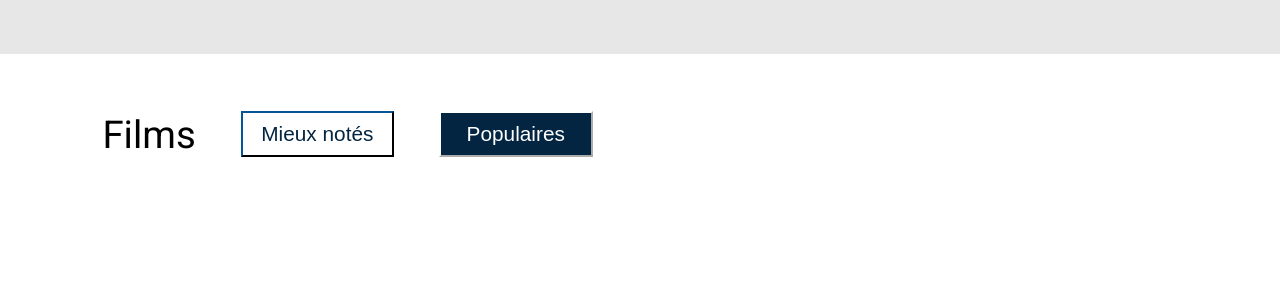
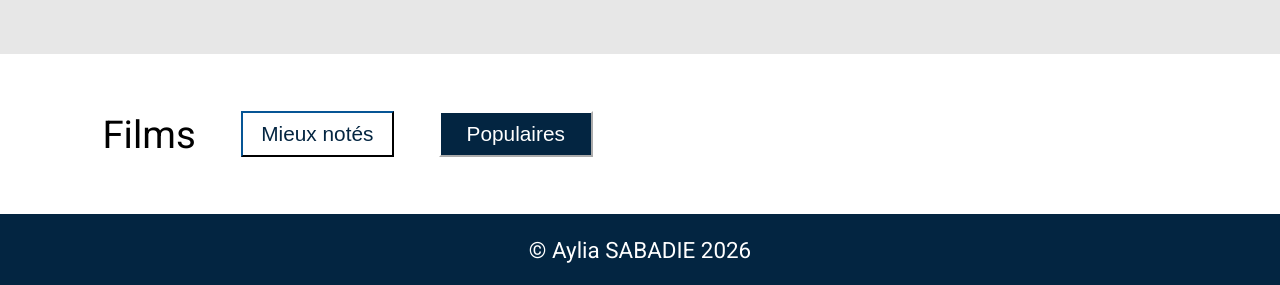
Before and after one commit to Ayliabricot/ProjetWebCinema, a plain HTML site: page index.html in a window 1280 px wide. Shown: the part 697-982 px from the top of the page. Before the commit the page ends 911 px from the top, so only its background shows below. Drawn offline with Linux system fonts and the light colour scheme; no server answers.

Commit message:
Ajout d'un petit footer rapidement

```diff
--- a/css/style.css
+++ b/css/style.css
@@ -212,3 +212,20 @@ main{
         background-color: #E7E7E7;
     }
 }
+
+footer{
+    width : 100%;
+    font-family: 'Roboto';
+    font-weight: lighter;
+    align-items: center;
+    display : flex;
+    margin:0;
+    justify-content: space-around;
+    background-color: #032541;
+    p{
+        font-size: 1.4em;
+            font-weight: lighter;
+            text-align: center;
+            color: white;
+    }
+}
--- a/index.html
+++ b/index.html
@@ -70,7 +70,7 @@
         </section>
     </main>
     <footer>
-
+        <p id="monFooter">© Aylia SABADIE 2026 </p>
     </footer>
 </body>
 </html>
```
